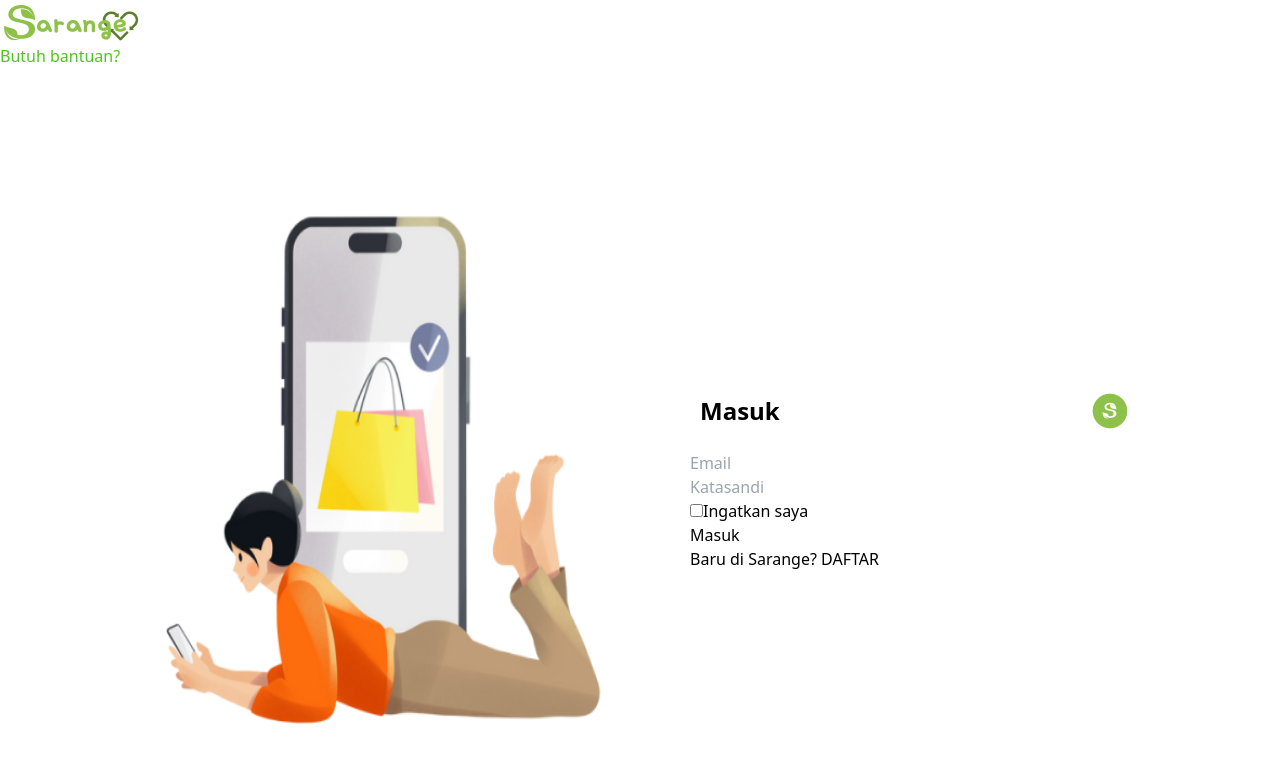
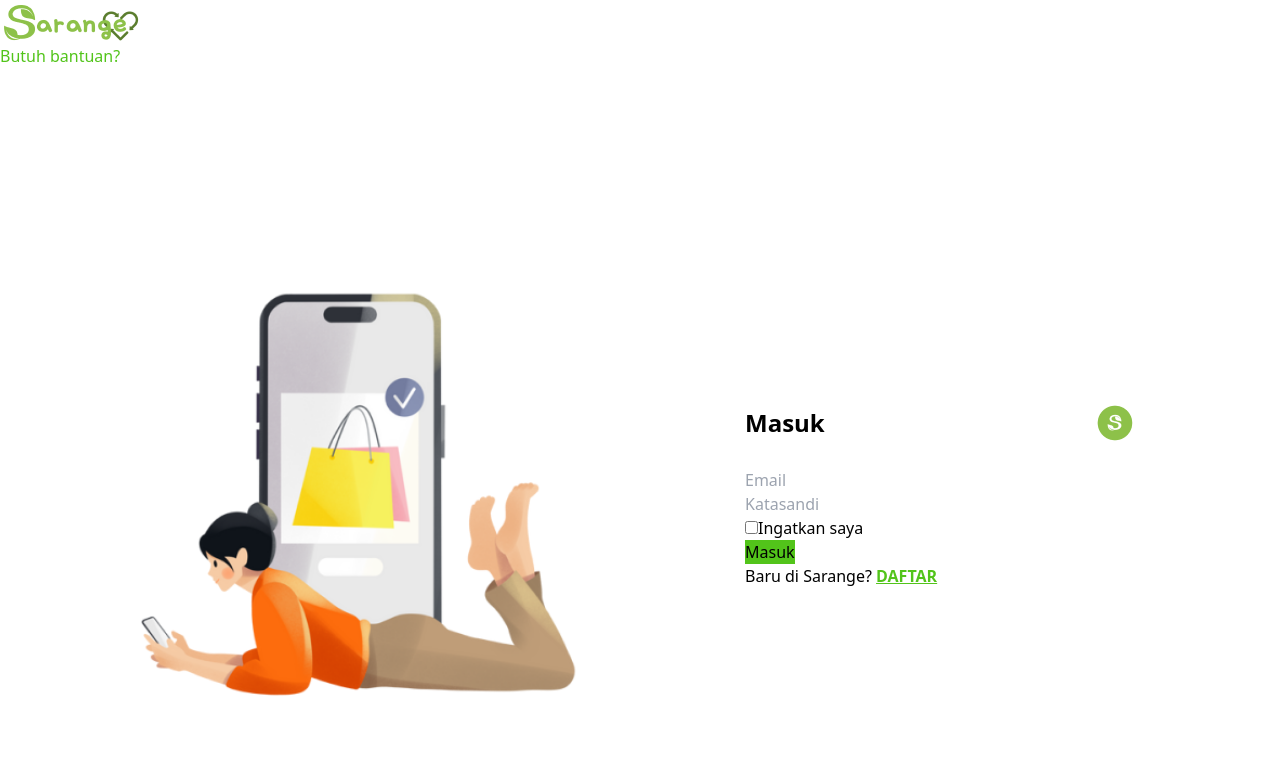
Before and after one commit to pi23-fatmawati/sarange-final-project, a React (Vite) app: page /login in a window 1280 px wide. Shown: the top 762 px of the page. Built offline with nearby package versions, Linux system fonts and the light colour scheme.

Commit message:
memperbaiki styling login-2

```diff
--- a/src/components/Login.jsx
+++ b/src/components/Login.jsx
@@ -2,7 +2,7 @@
 import { Link } from "react-router-dom";
 import "../App.css";
 import Logo from "../pic/logo.png";
-import Shoping from "../pic/shoping.png";
+import Shopping from "../pic/shopping.png";
 
 const Login = () => {
   const [email, setEmail] = useState("");
@@ -20,13 +20,18 @@
         alignItems: "center",
         justifyContent: "center",
         height: "100vh",
-        margin: "0 40px",
+        marginTop: "25px",
       }}
     >
       <img
-        src={Shoping}
-        alt=""
-        style={{ height: "65%", flex: 1, maxWidth: "550px" }}
+        src={Shopping}
+        alt="shopping img"
+        style={{
+          height: "Auto",
+          flex: 1,
+          maxWidth: "550px",
+          marginRight: "50px",
+        }}
       />
       <div
         className="container mx-auto mt-10 border p-4 rounded-md"
@@ -36,7 +41,7 @@
           style={{
             display: "flex",
             alignItems: "center",
-            margin: " 25px 10px 20px 10px",
+            margin: " 25px 30px 20px 30px",
           }}
         >
           <h1
@@ -54,6 +59,7 @@
             style={{ height: "100%", marginLeft: "auto" }}
           />
         </div>
+        <div style={{ margin: " 25px 30px 20px 30px" }}>
           <form>
             <div className="mb-4">
               <input
@@ -84,15 +90,27 @@
             </div>
             <button
               type="button"
-            className="bg-blue-500 text-white px-4 py-2 rounded-md"
+              className=" text-white w-full px-4 py-2 rounded-md"
+              style={{ backgroundColor: "#52C41A" }}
               onClick={handleLogin}
             >
               Masuk
             </button>
           </form>
           <p className="mt-4">
-          Baru di Sarange? <Link to="/register">DAFTAR</Link>
+            Baru di Sarange?{" "}
+            <Link
+              to="/register"
+              style={{
+                color: "#52C41A",
+                fontWeight: "bold",
+                textDecoration: "underline",
+              }}
+            >
+              DAFTAR
+            </Link>
           </p>
+        </div>
       </div>
     </div>
   );
```
Also changed, not shown: src/pic/Shopping.png (renamed from src/pic/Shoping.png). Lines whose indentation alone changed are shown as unchanged.
